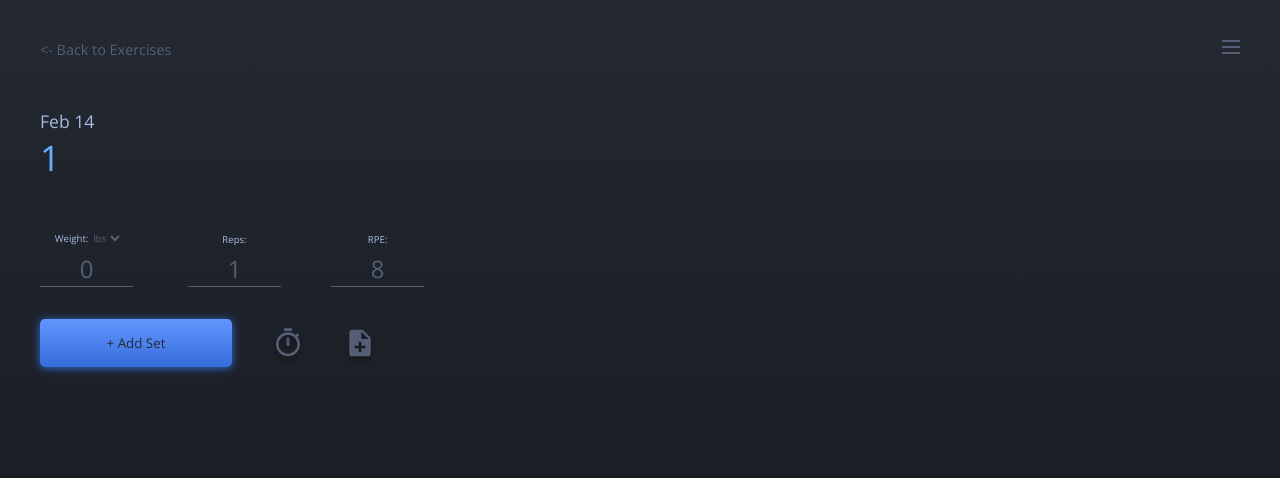
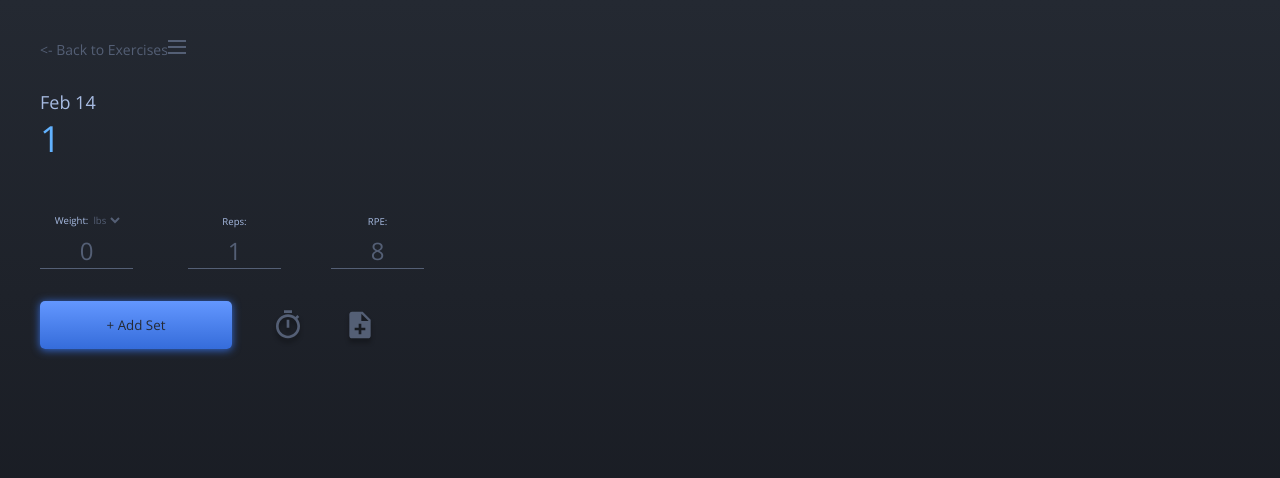
Before and after one commit to purpleshell/ideal-barnacle, a React (Create React App) app in the folder client/: page /exercise/1 in a window 1280 px wide. Shown: the top 478 px of the page. Built offline with nearby package versions, Linux system fonts and the light colour scheme; a web font is replaced by a local one.

Commit message:
Added transition effect to nav menu toggle, changed font sizes to rems

```diff
--- a/client/src/App.tsx
+++ b/client/src/App.tsx
@@ -21,7 +21,9 @@ class App extends Component {
         <header className="App-header">
           <ApolloProvider client={client}>
             <Router>
-              <MobileNav />
+              <header>
+                <MobileNav />
+              </header>
               <Route path="/" exact component={LandingPage} />
               <Route exact path="/exercises/" component={ExercisesPage} />
               <Route path="/exercise/:id" component={ExercisePage} />
--- a/client/src/components/MobileNav.tsx
+++ b/client/src/components/MobileNav.tsx
@@ -6,7 +6,7 @@ import { Link } from "react-router-dom";
 // conditional rendering pattern. If deemed significant, both conventions
 // should be tested against each other for the purpose of optimization.
 const MobileNav = () => {
-  const [menuHidden, setMenuHidden] = useState(true);
+  const [menuOpen, setMenuOpen] = useState(false);
 
   return (
     <>
@@ -23,7 +23,7 @@ const MobileNav = () => {
             fill="none"
             xmlns="http://www.w3.org/2000/svg"
             onClick={() => {
-              setMenuHidden(!menuHidden);
+              setMenuOpen(!menuOpen);
             }}
           >
             <path
@@ -34,12 +34,12 @@ const MobileNav = () => {
         </div>
 
         <div
-          className={menuHidden ? "backdrop hidden" : "backdrop"}
+          className={!menuOpen ? "backdrop hidden" : "backdrop"}
           onClick={() => {
-            setMenuHidden(!menuHidden);
+            setMenuOpen(!menuOpen);
           }}
         />
-        <div className={menuHidden ? "menu hidden" : "menu"}>
+        <div className={!menuOpen ? "menu" : "menu open"}>
           <ul>
             <li className="li">
               <Link to="/">Home</Link>
--- a/client/src/styles/index.scss
+++ b/client/src/styles/index.scss
@@ -9,6 +9,7 @@
 
 html {
   background: linear-gradient(180deg, #242932 0%, #12141a 100%);
+  font-size: 10px; // allows rems to be 1:10 ratio
 }
 
 .App {
@@ -52,7 +53,7 @@ body {
   font-family: "Open Sans", -apple-system, BlinkMacSystemFont, "Segoe UI",
     "Roboto", "Oxygen", "Ubuntu", "Cantarell", "Fira Sans", "Droid Sans",
     "Helvetica Neue", sans-serif;
-  font-size: 24px;
+  font-size: 2.4rem;
   -webkit-font-smoothing: antialiased;
   -moz-osx-font-smoothing: grayscale;
   overflow: hidden;
@@ -65,7 +66,7 @@ code {
 
 // ** Navigation ** //
 .parent-screen-link {
-  font-size: 0.9rem;
+  font-size: 1.4rem;
   text-align: left;
   color: #545f75;
   display: inline;
@@ -77,7 +78,7 @@ code {
 }
 
 .menu-toggle {
-  font-size: 0.9rem;
+  font-size: 1.4rem;
   height: 14px;
   cursor: pointer;
 }
@@ -89,7 +90,7 @@ code {
 .backdrop {
   width: 100vw;
   height: 100vh;
-  background-color: #24293277;
+  background-color: rgba(0, 0, 0, 0.4); //#242932bb;
   position: fixed;
   z-index: 100;
   top: 0;
@@ -97,19 +98,29 @@ code {
 }
 
 .menu {
-  width: 32vw;
+  width: 18rem;
   height: 100vh;
-  background-color: #7d8cac;
-  padding: 40px;
-  position: fixed;
+  background-color: $blue-gray-8;
+  // padding: 40px;
+  position: absolute;
   z-index: 200;
   top: 0;
   left: 0;
+  transform: translateX(-18rem);
+  transition: transform 650ms;
+}
+
+.menu.open {
+  transform: translateX(0rem);
 }
 
 .menu ul {
   list-style: none;
   text-align: left;
+}
+
+.menu ul li a {
+  color: #7d8cac;
 }
 // ** End Navigation ** //
 
@@ -142,13 +153,13 @@ code {
 }
 
 .exercise-page-workout-date {
-  font-size: 1.1rem;
+  font-size: 1.8rem;
   text-align: left;
   color: #a7bbe2;
 }
 
 .exercise-page-name {
-  font-size: 2.2rem;
+  font-size: 3.6rem;
   text-align: left;
   margin-bottom: 50px;
 }
```
